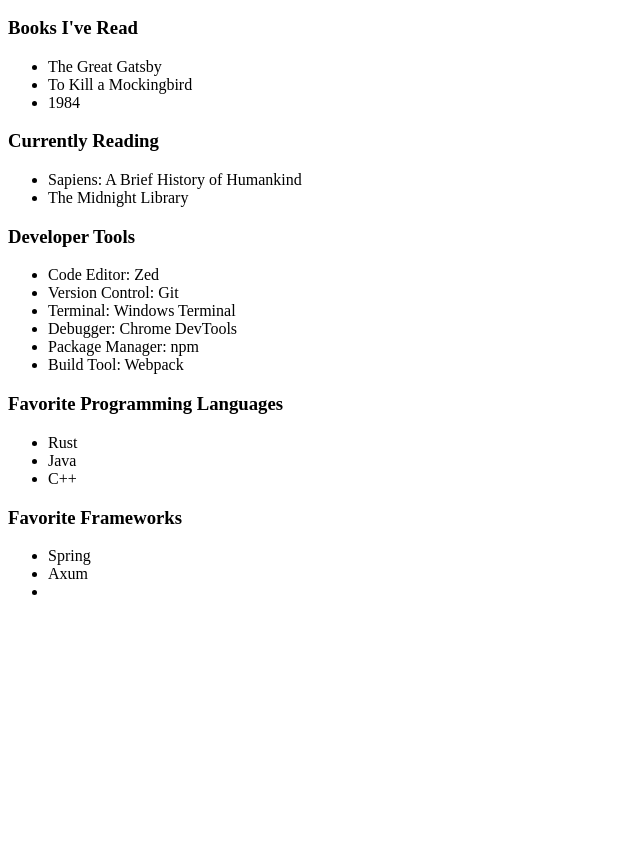
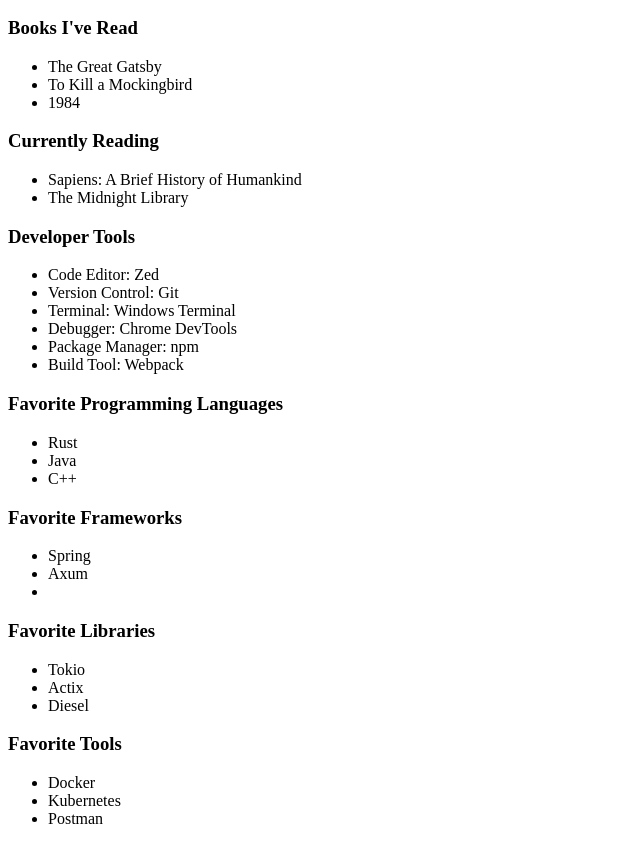
Before and after one commit to its-me-ojas/git-swift-demo, a plain HTML site: page index.html in a window 1280 px wide. Shown: the part 110-954 px from the top of the page, without its empty margins (0-640 px from the left). Before the commit the page ends 800 px from the top, so only its background shows below. Drawn offline with Linux system fonts and the light colour scheme.

Commit message:
Chore: Updated list of favorite libraries and tools

```diff
--- a/index.html
+++ b/index.html
@@ -50,6 +50,22 @@
           <li>Axum</li>
           <li></li>
         </ul>
+      </div>
+      <div class="library-section">
+        <h3>Favorite Libraries</h3>
+        <ul>
+          <li>Tokio</li>
+          <li>Actix</li>
+          <li>Diesel</li>
+        </ul>
+      </div>
+      <div class="library-section">
+        <h3>Favorite Tools</h3>
+        <ul>
+          <li>Docker</li>
+          <li>Kubernetes</li>
+          <li>Postman</li>
+        </ul>
     </section>
   </body>
 </html>
```
